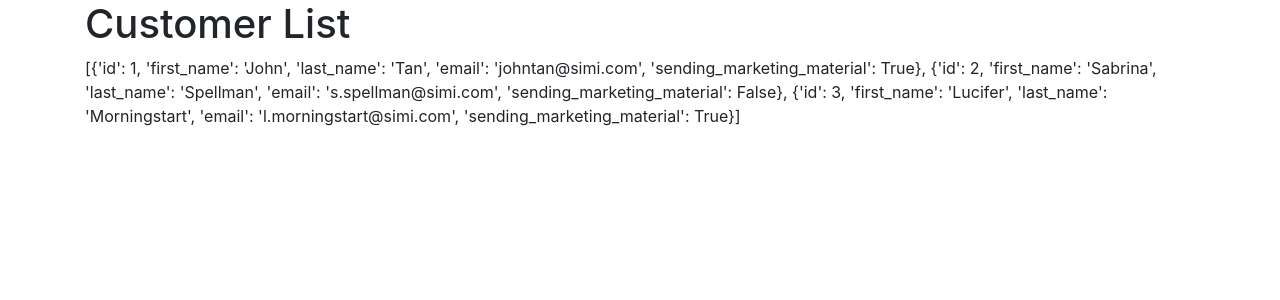
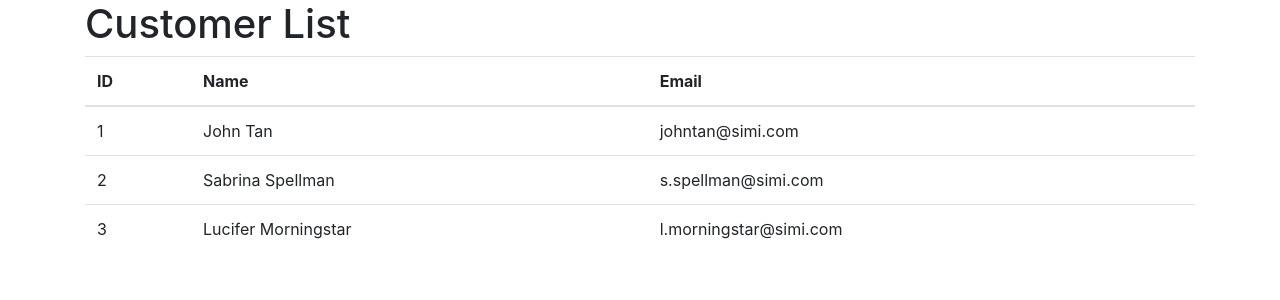
Before and after one commit to simplyedwin/tcg-10-flask-crm, a Flask app: page /customer in a window 1280 px wide. Shown: the part 56-356 px from the top of the page. Run offline with Flask 2, Linux system fonts and the light colour scheme; some libraries are stand-ins or nearby versions.

Commit message:
updated with db

```diff
--- a/app.py
+++ b/app.py
@@ -8,6 +8,7 @@ with open('customers.json') as file:
     database = json.load(file)
 print(database)
 
+
 @app.route('/')
 def home():
     return render_template('home.template.html')
@@ -15,7 +16,8 @@ def home():
 
 @app.route('/customer')
 def about():
-    return render_template('customer.template.html',db=database)
+    return render_template(
+        'customer.template.html', db=database)
 
 
 @app.route('/lucky')
--- a/customers.json
+++ b/customers.json
@@ -16,8 +16,8 @@
     {
         "id": 3,
         "first_name": "Lucifer",
-        "last_name": "Morningstart",
-        "email": "l.morningstart@simi.com",
+        "last_name": "Morningstar",
+        "email": "l.morningstar@simi.com",
         "sending_marketing_material": true
     }
 ]
--- a/templates/customer.template.html
+++ b/templates/customer.template.html
@@ -2,6 +2,24 @@
 {% block content %}
 
 <h1>Customer List</h1>
-{{db}}
+
+<table class="table">
+  <thead>
+    <tr>
+      <th scope="col">ID</th>
+      <th scope="col">Name</th>
+      <th scope="col">Email</th>
+    </tr>
+  </thead>
+  <tbody>
+      {% for i in db%}
+    <tr>
+      <td>{{i.id}}</td>
+      <td>{{i.first_name +" "+ i.last_name}}</td>
+      <td>{{i.email}}</td>
+    </tr>
+    {%endfor%}
+  </tbody>
+</table>
 
 {%endblock%}
```
